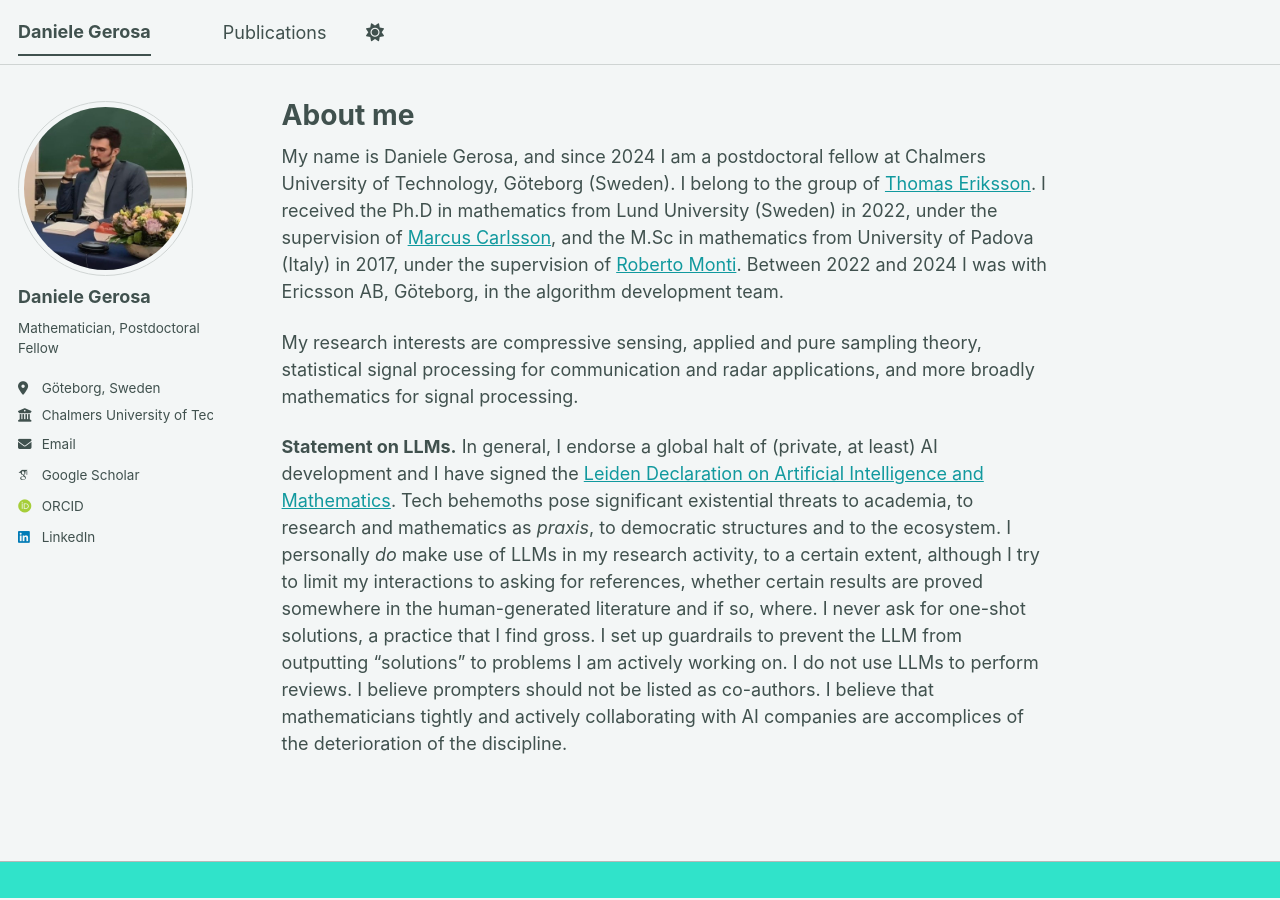
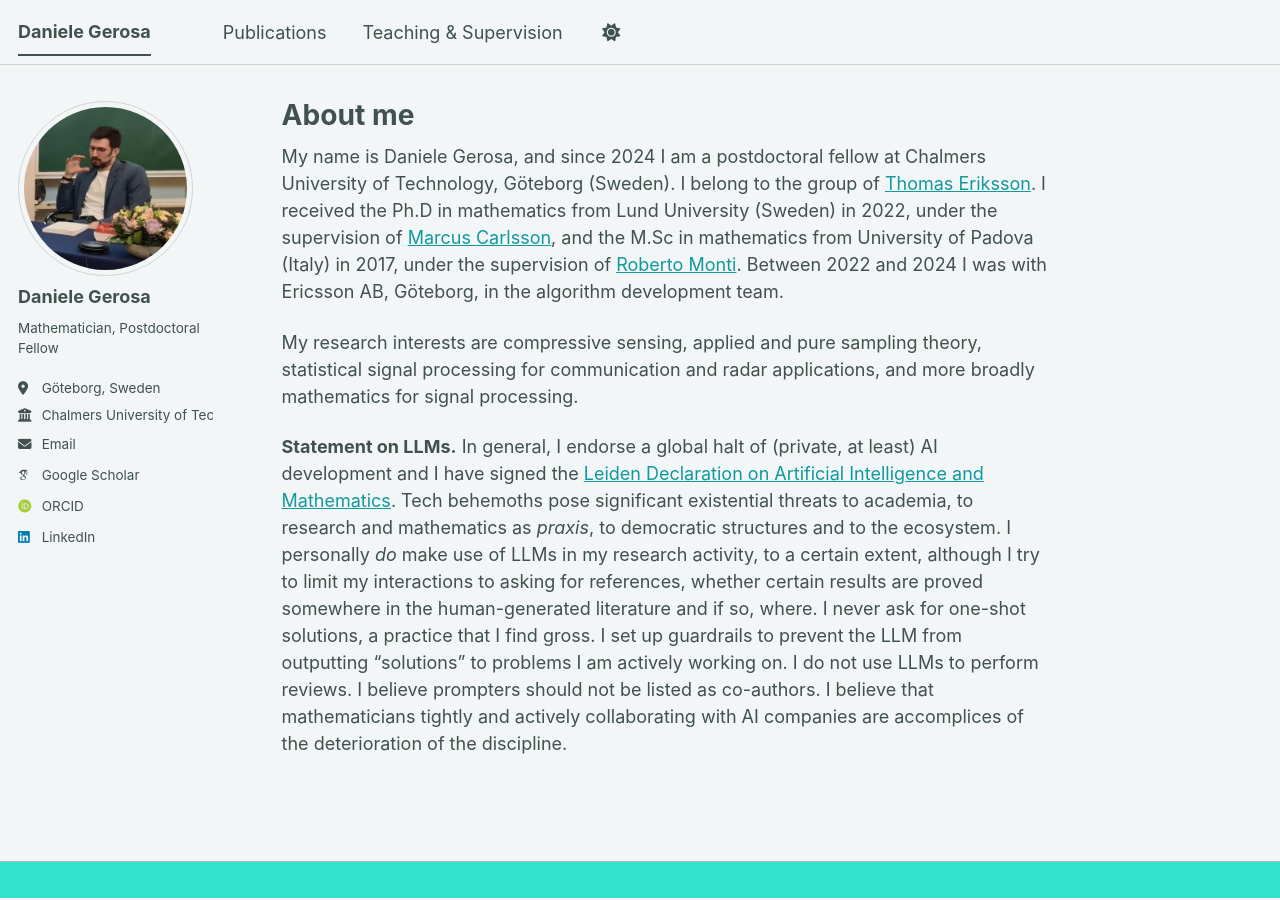
Before and after one commit to dagerosa/dagerosa.github.io, a Jekyll site: the page built from _pages/about.md, in a window 1280 px wide. Built offline with Jekyll 4.4.1, drawn with Linux system fonts in a browser that asks for light colours; some web fonts are replaced; a script bundle is joined from its source files by our own code; library files that are not in the unit come from our copies.

Commit message:
Update navigation.yml

```diff
--- a/_data/navigation.yml
+++ b/_data/navigation.yml
@@ -10,3 +10,5 @@
 main:
   - title: "Publications"
     url: /publications/
+  - title: "Teaching & Supervision"
+    url: /teaching/
```
